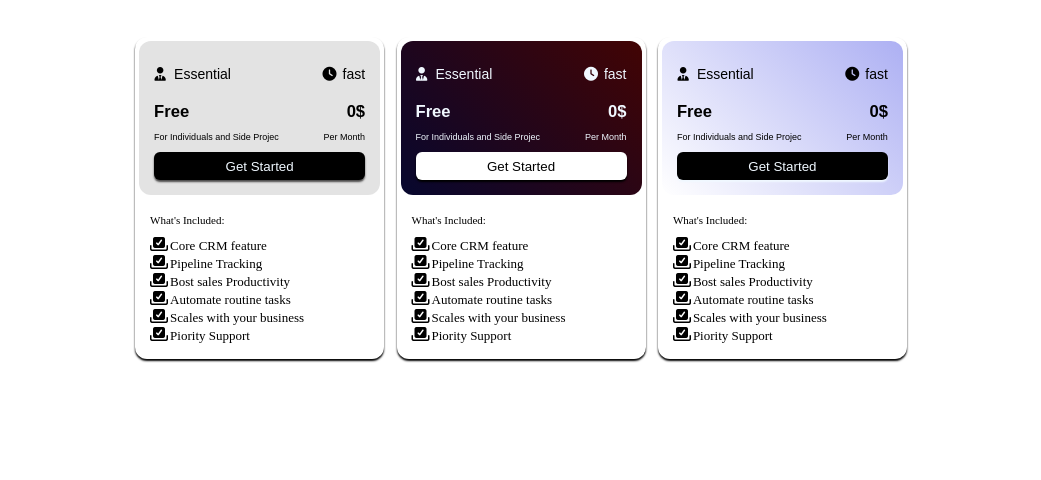
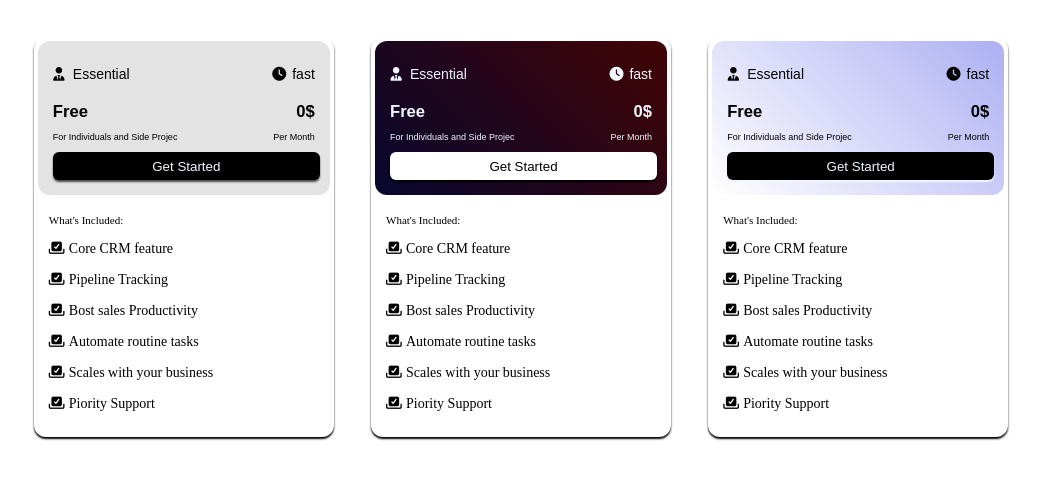
Before and after one commit to SAMUELNNAJI/practices, a plain HTML site: page index.html in a window 1280 px wide. Shown: the part 130-610 px from the top of the page, without its empty margins (119-1160 px from the left). Drawn offline with Linux system fonts and the light colour scheme.

Commit message:
created practice 1

```diff
--- a/index.html
+++ b/index.html
@@ -25,7 +25,7 @@
                             <p><i class="fa-solid fa-user-tie"></i>Essential</p>
                         </div>
                         <div>
-                          <p><i class="fa-solid fa-clock" ></i>fast</p>
+                            <p><i class="fa-solid fa-clock"></i>fast</p>
                         </div>
                     </div>
 
@@ -59,13 +59,12 @@
                     <p>What's Included:</p>
 
                     <div>
-                        <i class="fa-solid fa-check-to-slot"></i><span>Core CRM feature</span> <br>
-                        <i class="fa-solid fa-check-to-slot"></i><span>Pipeline Tracking</span> <br>
-                        <i class="fa-solid fa-check-to-slot"></i><span>Bost sales Productivity</span> <br>
-                        <i class="fa-solid fa-check-to-slot"></i><span>Automate routine tasks</span> <br>
-                        <i class="fa-solid fa-check-to-slot"></i><span>Scales with your business</span> <br>
-                        <i class="fa-solid fa-check-to-slot"></i><span>Piority Support</span> <br>
-
+                        <p class="list"><i class="fa-solid fa-check-to-slot"></i>Core CRM feature</p>
+                        <p class="list" ><i class="fa-solid fa-check-to-slot"></i>Pipeline Tracking</p>
+                        <p class="list"><i class="fa-solid fa-check-to-slot"></i>Bost sales Productivity</p>
+                        <p class="list"><i class="fa-solid fa-check-to-slot"></i>Automate routine tasks</p>
+                        <p class="list"> <i class="fa-solid fa-check-to-slot"></i>Scales with your business</p>
+                        <p class="list"> <i class="fa-solid fa-check-to-slot"></i>Piority Support</p>
                     </div>
                 </div>
             </div>
@@ -109,12 +108,12 @@
                 <div class="S4">
                     <p>What's Included:</p>
                     <div>
-                        <i class="fa-solid fa-check-to-slot"></i><span>Core CRM feature</span> <br>
-                        <i class="fa-solid fa-check-to-slot"></i><span>Pipeline Tracking</span> <br>
-                        <i class="fa-solid fa-check-to-slot"></i><span>Bost sales Productivity</span> <br>
-                        <i class="fa-solid fa-check-to-slot"></i><span>Automate routine tasks</span> <br>
-                        <i class="fa-solid fa-check-to-slot"></i><span>Scales with your business</span> <br>
-                        <i class="fa-solid fa-check-to-slot"></i><span>Piority Support</span> <br>
+                        <p class="list"><i class="fa-solid fa-check-to-slot"></i>Core CRM feature</p>
+                        <p class="list" ><i class="fa-solid fa-check-to-slot"></i>Pipeline Tracking</p>
+                        <p class="list"><i class="fa-solid fa-check-to-slot"></i>Bost sales Productivity</p>
+                        <p class="list"><i class="fa-solid fa-check-to-slot"></i>Automate routine tasks</p>
+                        <p class="list"> <i class="fa-solid fa-check-to-slot"></i>Scales with your business</p>
+                        <p class="list"> <i class="fa-solid fa-check-to-slot"></i>Piority Support</p>
 
                     </div>
                 </div>
@@ -160,13 +159,12 @@
                 <div class="S4">
                     <p>What's Included:</p>
                     <div>
-                        <i class="fa-solid fa-check-to-slot"></i><span>Core CRM feature</span> <br>
-                        <i class="fa-solid fa-check-to-slot"></i><span>Pipeline Tracking</span> <br>
-                        <i class="fa-solid fa-check-to-slot"></i><span>Bost sales Productivity</span> <br>
-                        <i class="fa-solid fa-check-to-slot"></i><span>Automate routine tasks</span> <br>
-                        <i class="fa-solid fa-check-to-slot"></i><span>Scales with your business</span> <br>
-                        <i class="fa-solid fa-check-to-slot"></i><span>Piority Support</span> <br>
-
+                          <p class="list"><i class="fa-solid fa-check-to-slot"></i>Core CRM feature</p>
+                        <p class="list" ><i class="fa-solid fa-check-to-slot"></i>Pipeline Tracking</p>
+                        <p class="list"><i class="fa-solid fa-check-to-slot"></i>Bost sales Productivity</p>
+                        <p class="list"><i class="fa-solid fa-check-to-slot"></i>Automate routine tasks</p>
+                        <p class="list"> <i class="fa-solid fa-check-to-slot"></i>Scales with your business</p>
+                        <p class="list"> <i class="fa-solid fa-check-to-slot"></i>Piority Support</p>
                     </div>
                 </div>
             </div>
--- a/style.css
+++ b/style.css
@@ -25,7 +25,7 @@ h2{
         /* background-color: aqua; */
         justify-content: center;
         align-items: center;
-        gap: 1%;
+        gap: 3%;
         padding: 20px;
         flex-wrap: wrap;
 
@@ -34,7 +34,8 @@ h2{
 
      .box1{
         background-color: rgb(255, 255, 255);
-        /* max-width: 250px; */
+        width: 300px;
+        height: 400px;
         border-radius: 12px;
         box-shadow: 0px 2px 2px 0px;
         margin-top: 20px;
@@ -78,7 +79,7 @@ h2{
 
     button{
         padding: 0.5em 0.2em;
-        width: 211px;
+         width: 267px;
         display: block;
         margin: auto;
         box-shadow: 0px 2px 2px  0px rgb(74, 73, 73);
@@ -95,11 +96,12 @@ h2{
 
     .S4 p{
         font-size: 11px;
-         padding-bottom:10px;
     }
 
-    .S4 span{
-        font-size: 13px;
+   .S4 div .list{
+        font-size: 14px;
+       padding-top:5px ;
+
     }
 
 
@@ -109,6 +111,8 @@ h2{
         border-radius: 12px;
         box-shadow: 0px 2px 2px 0px;
          margin-top: 20px;
+          width: 300px;
+        height: 400px;
     }
 
 
@@ -149,7 +153,7 @@ h2{
 
    .box3 button{
         padding: 0.5em 0.2em;
-        width: 211px;
+        width: 267px;
         display: block;
         margin: auto;
         box-shadow: 0px 2px 2px  0px;
@@ -180,6 +184,8 @@ h2{
         border-radius: 12px;
         box-shadow: 0px 2px 2px 0px;
          margin-top: 20px;
+          width: 300px;
+        height: 400px;
     }
 
 
@@ -222,7 +228,7 @@ h2{
 
    .box2 button{
         padding: 0.5em 0.2em;
-        width: 211px;
+        width: 267px;
         display: block;
         margin: auto;
         box-shadow: 0px 2px 2px  0px;
```
Lines whose indentation alone changed are shown as unchanged.
